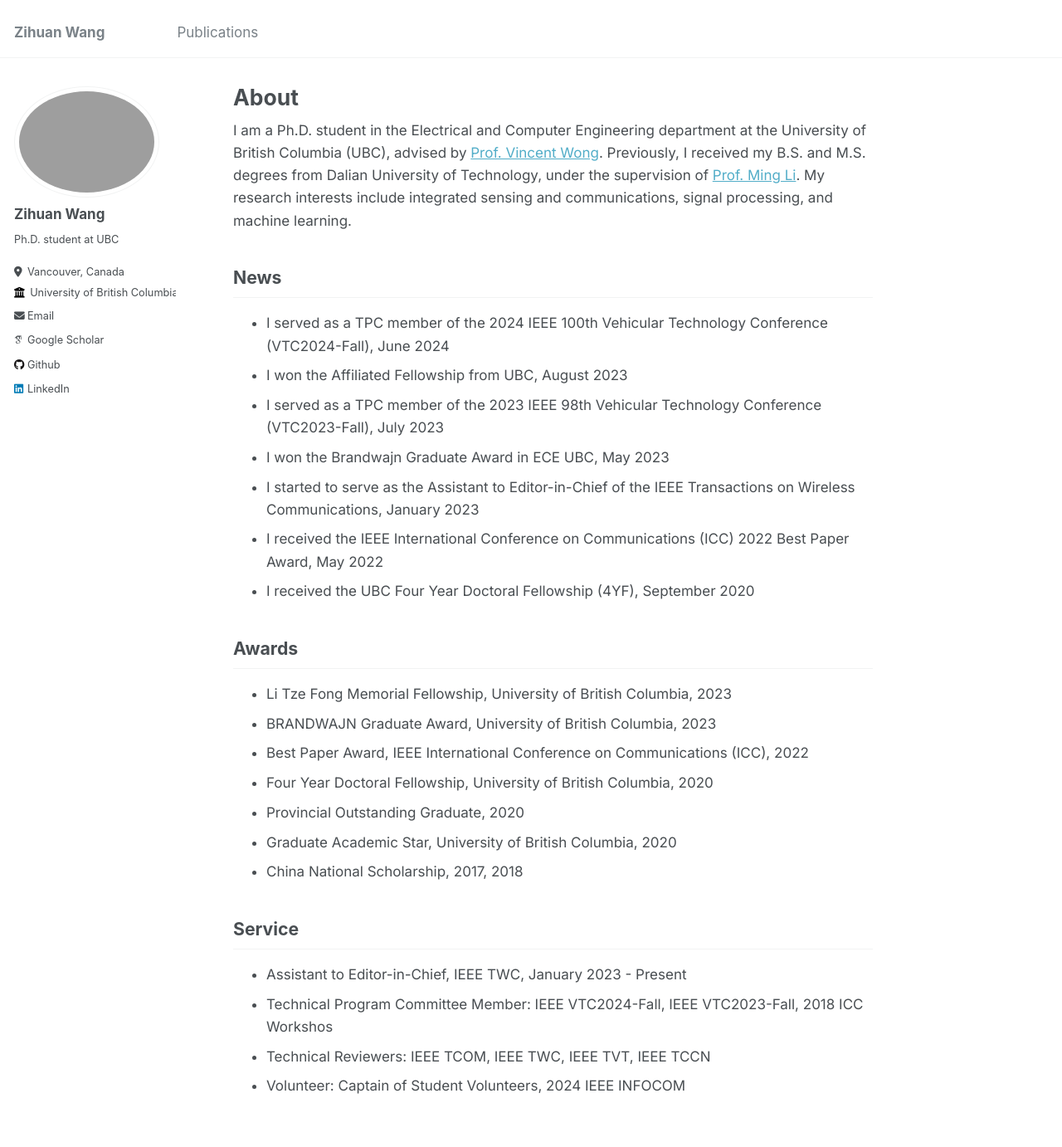
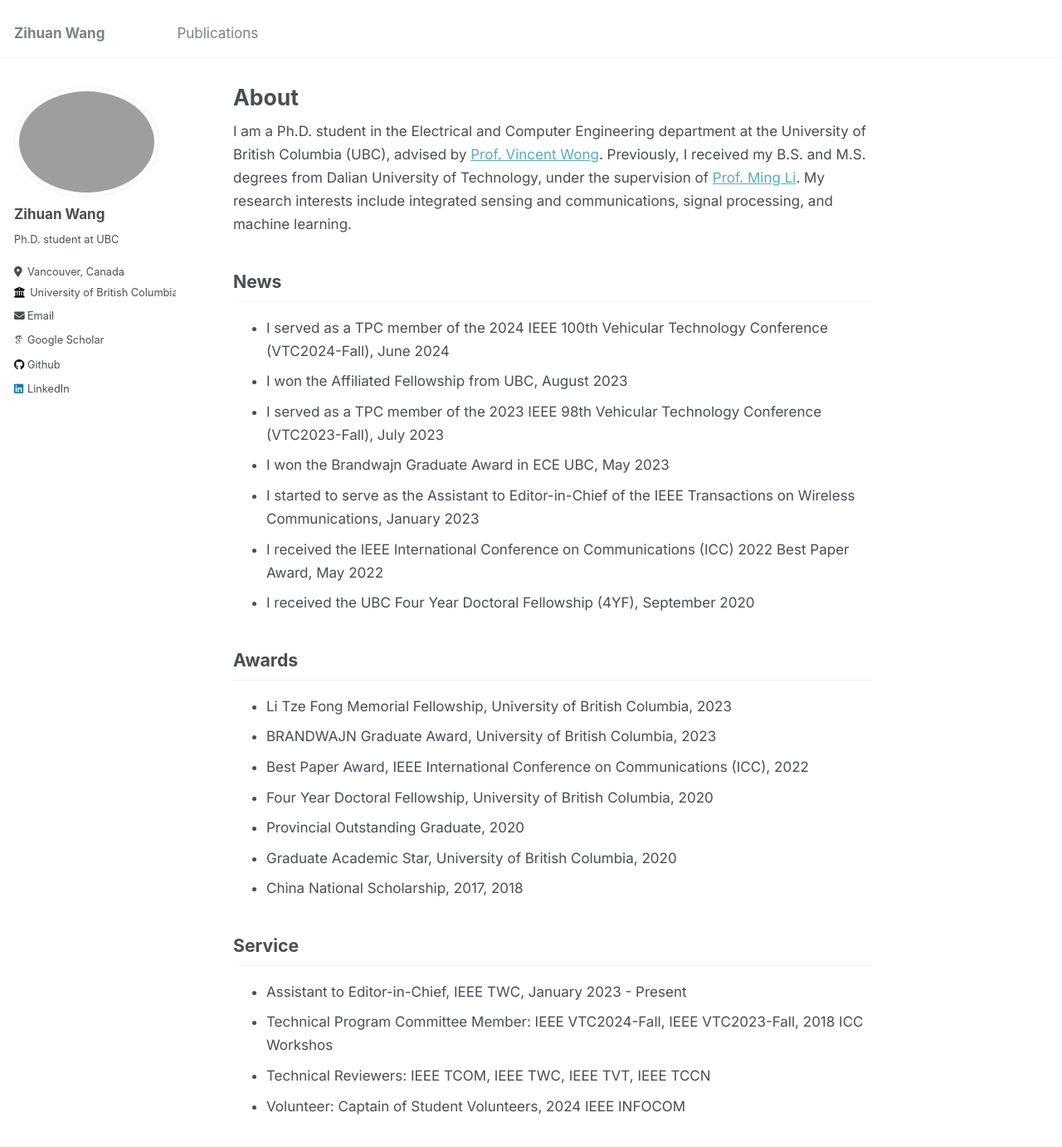
Before and after one commit to zihuanwang/zihuanwang.github.io, a Jekyll site: the page built from _pages/about.md, in a window 1280 px wide and 1400 px high. Shown: the top 1382 px of the window at 83% size. Built offline with Jekyll 4.4.1, drawn with Linux system fonts in a browser that asks for light colours; some web fonts are replaced.

Commit message:
Update custom.css

```diff
--- a/assets/css/custom.css
+++ b/assets/css/custom.css
@@ -1,22 +1,22 @@
-/* === Custom font and wider layout === */
-
-/* Import a modern Google Font */
 @import url('https://fonts.googleapis.com/css2?family=Inter:wght@400;600&display=swap');
 
 body {
-  font-family: 'Inter', sans-serif;
-  font-size: 17px;   /* slightly larger */
-  line-height: 1.6;  /* more breathing room */
+  font-family: "Inter", -apple-system, BlinkMacSystemFont, "Segoe UI",
+               Roboto, Oxygen, Ubuntu, Cantarell, "Helvetica Neue", Arial, sans-serif;
+  font-size: 17px;
+  line-height: 1.65;
 }
 
-/* Make main content area wider */
+.page,
 .page__content,
-.archive__item {
-  max-width: 1100px;   /* default is ~800px */
-  margin: 0 auto;
+.archive,
+.archive__item,
+.initial-content {
+  max-width: 1100px;
+  margin-left: auto;
+  margin-right: auto;
 }
 
-/* Improve spacing between paragraphs */
-p {
+.page__content p {
   margin-bottom: 1.2em;
 }
```
